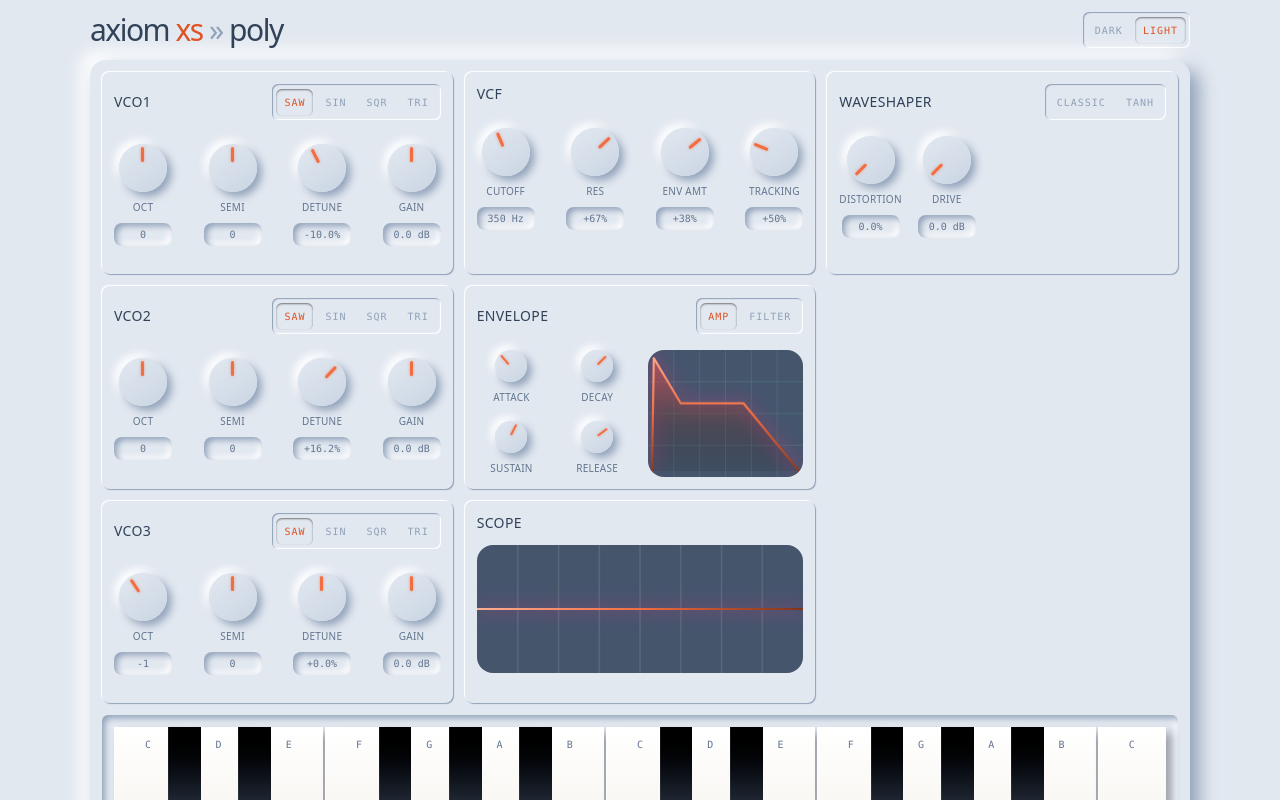
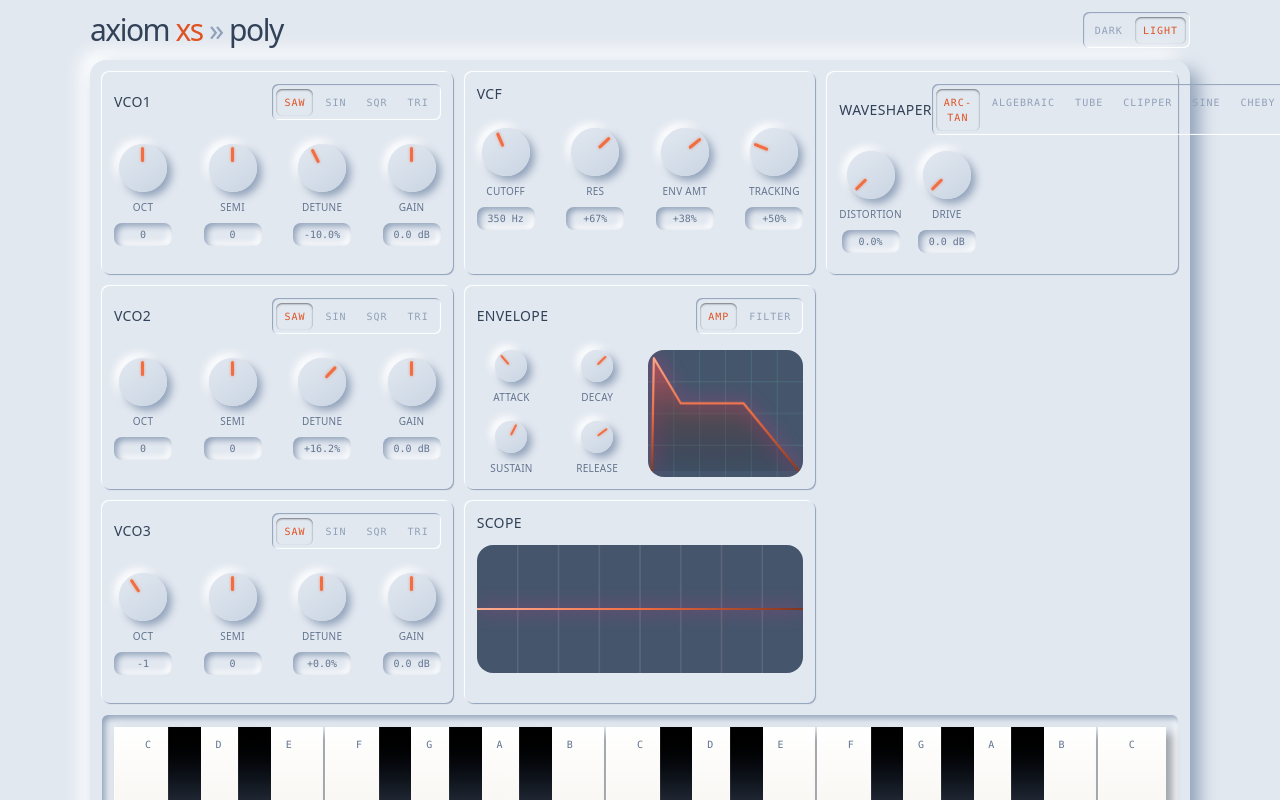
Before and after one commit to svandriel/axiom-synth, a Vue app: page / in a window 1280 px wide. Shown: the top 800 px of the page. Built offline with nearby package versions, Linux system fonts and the light colour scheme.

Commit message:
feat: six-type waveshaper selector

```diff
--- a/src/components/WaveshaperPanel.vue
+++ b/src/components/WaveshaperPanel.vue
@@ -38,12 +38,28 @@ const type = defineModel<WaveshaperType>('type', { required: true });
 
 const types: Array<{ id: WaveshaperType; label: string }> = [
   {
-    id: 'classic',
-    label: 'Classic',
+    id: 'atan',
+    label: 'Arc-tan',
   },
   {
-    id: 'tanh',
-    label: 'Tanh',
+    id: 'soft-algebraic',
+    label: 'Algebraic',
+  },
+  {
+    id: 'asymmetric-tube',
+    label: 'Tube',
+  },
+  {
+    id: 'hard-clipper',
+    label: 'Clipper',
+  },
+  {
+    id: 'sine-shaper',
+    label: 'Sine',
+  },
+  {
+    id: 'chebyshev',
+    label: 'Cheby',
   },
 ];
 </script>
```
